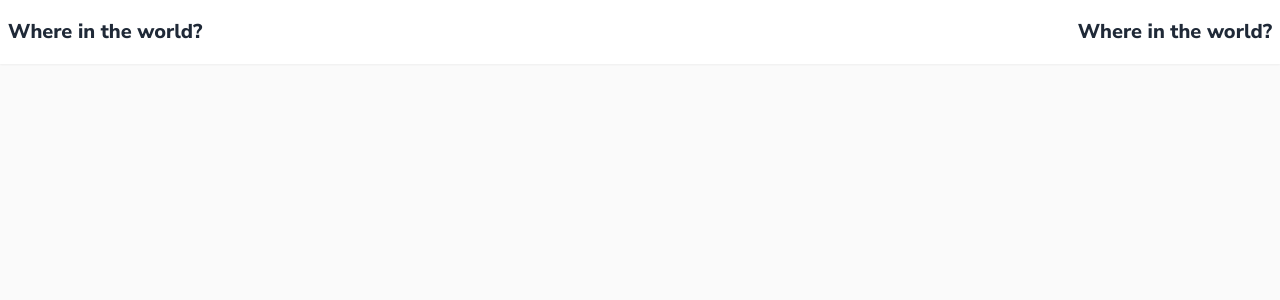
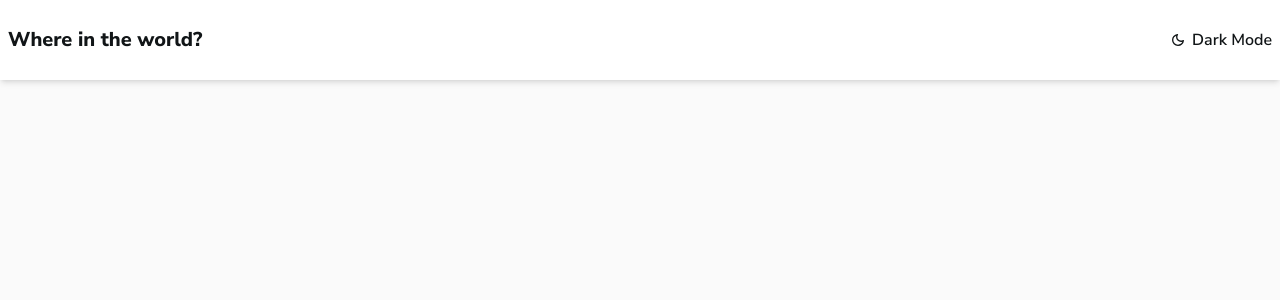
Before and after one commit to anggitow/fe_mentor-rest_countries, a Next.js app: page / in a window 1280 px wide. Shown: the top 300 px of the page. Built offline with nearby package versions, Linux system fonts and the light colour scheme.

Commit message:
Done Header

```diff
--- /dev/null
+++ b/components/Head.js
@@ -0,0 +1,23 @@
+import { Helmet, HelmetProvider } from "react-helmet-async";
+import { useThemeStore } from "@store/storeTheme";
+
+const Head = () => {
+  const { theme } = useThemeStore();
+
+  return (
+    <HelmetProvider>
+      <Helmet>
+        <html data-theme={theme} />
+        <body className="font-nunito-sans" />
+        <title>Countries of The World</title>
+        <meta
+          name="description"
+          content="REST Countries API with color theme switcher"
+        />
+        <link rel="icon" href="/icon.ico" />
+      </Helmet>
+    </HelmetProvider>
+  );
+};
+
+export default Head;
--- /dev/null
+++ b/components/Header.js
@@ -0,0 +1,36 @@
+import { Icon } from "@iconify/react";
+import { useThemeStore } from "@store/storeTheme";
+
+const Header = () => {
+  const { theme, setTheme } = useThemeStore();
+
+  const handleClick = () => {
+    setTheme(theme == "light" ? "dark" : "light");
+  };
+
+  return (
+    <div className="navbar shadow-md text-primary-content bg-secondary h-20">
+      <div className="container mx-auto flex justify-between">
+        <div className="text-xl font-extrabold">Where in the world?</div>
+        <button
+          className="font-semibold flex items-center gap-1.5"
+          onClick={handleClick}
+        >
+          {theme == "light" ? (
+            <>
+              <Icon icon="material-symbols:dark-mode-outline-rounded" />
+              Dark Mode
+            </>
+          ) : (
+            <>
+              <Icon icon="material-symbols:light-mode-outline" />
+              Light Mode
+            </>
+          )}
+        </button>
+      </div>
+    </div>
+  );
+};
+
+export default Header;
--- a/package.json
+++ b/package.json
@@ -18,9 +18,12 @@
     "next": "13.0.5",
     "react": "18.2.0",
     "react-dom": "18.2.0",
-    "typescript": "4.9.3"
+    "react-helmet-async": "^1.3.0",
+    "typescript": "4.9.3",
+    "zustand": "^4.1.5"
   },
   "devDependencies": {
+    "@iconify/react": "^4.0.1",
     "autoprefixer": "^10.4.13",
     "postcss": "^8.4.19",
     "tailwindcss": "^3.2.4"
--- a/pages/_document.js
+++ /dev/null
@@ -1,13 +0,0 @@
-import { Html, Head, Main, NextScript } from "next/document";
-
-export default function Document() {
-  return (
-    <Html data-theme="light">
-      <Head />
-      <body className="font-nunito-sans font-extrabold bg-[#fafafa]">
-        <Main />
-        <NextScript />
-      </body>
-    </Html>
-  );
-}
--- a/pages/index.js
+++ b/pages/index.js
@@ -1,23 +1,12 @@
-import Head from "next/head";
+import Head from "@components/Head";
+import Header from "@components/Header";
 
 export default function Home() {
   return (
     <>
-      <Head>
-        <title>Countries</title>
-        <meta
-          name="description"
-          content="REST Countries API with color theme switcher"
-        />
-        <link rel="icon" href="/favicon.ico" />
-      </Head>
-      <div className="flex min-h-screen flex-col justify-start">
-        <div className="navbar bg-base-100 shadow-sm">
-          <div className="container mx-auto flex justify-between">
-            <div className="text-xl">Where in the world?</div>
-            <a className="text-xl">Where in the world?</a>
-          </div>
-        </div>
+      <Head />
+      <div className="flex min-h-screen flex-col justify-start bg-primary">
+        <Header />
       </div>
     </>
   );
--- /dev/null
+++ b/store/storeTheme.js
@@ -0,0 +1,6 @@
+import create from "zustand";
+
+export const useThemeStore = create((set) => ({
+  theme: "light",
+  setTheme: (theme) => set({ theme }),
+}));
--- a/tailwind.config.js
+++ b/tailwind.config.js
@@ -13,6 +13,23 @@ module.exports = {
   },
   plugins: [require("daisyui")],
   daisyui: {
-    themes: ["light", "dark"],
+    themes: [
+      {
+        light: {
+          ...require("daisyui/src/colors/themes")["[data-theme=light]"],
+          primary: "hsl(0, 0%, 98%)",
+          secondary: "hsl(0, 0%, 100%)",
+          "primary-content": "hsl(200, 15%, 8%)"
+        },
+      },
+      {
+        dark: {
+          ...require("daisyui/src/colors/themes")["[data-theme=dark]"],
+          primary: "hsl(207, 26%, 17%)",
+          secondary: "hsl(209, 23%, 22%)",
+          "primary-content": "hsl(0, 0%, 100%)"
+        },
+      },
+    ],
   },
 };
```
Also changed, not shown: jsconfig.json (added, +9 -0 lines), 2 other files (tests, documents, lock files or other folders).
